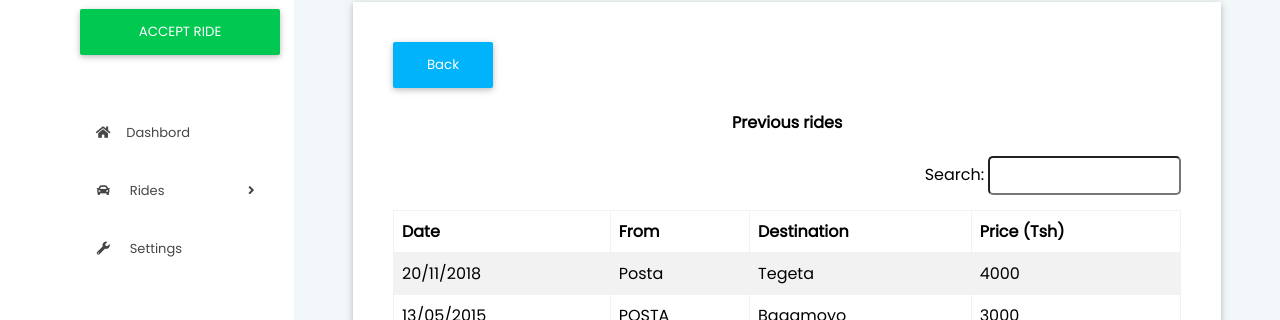
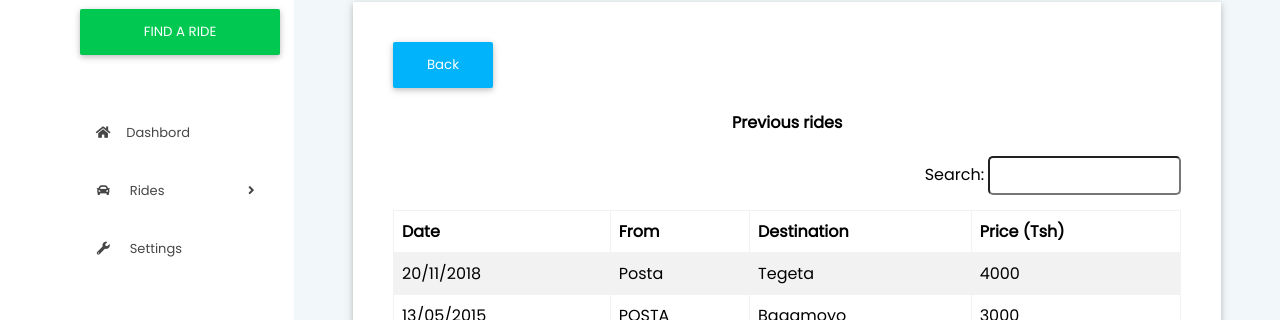
Before and after one commit to chrisoemma/ride-my-way, a React (Create React App) app in the folder front-end/: page /previous_rides in a window 1280 px wide. Shown: the part 127-447 px from the top of the page. Built offline with nearby package versions, Linux system fonts and the light colour scheme.

Commit message:
Change passenger side nav component to functional component

```diff
--- a/front-end/src/components/layouts/PassengerSideNav.js
+++ b/front-end/src/components/layouts/PassengerSideNav.js
@@ -1,17 +1,17 @@
-import React, { Component } from 'react'
+import React from 'react'
 import { Link } from 'react-router-dom'
 
-export class PassengerSideNav extends Component {
-    render() {
+function PassengerSideNav(props) {
+
     return (
         <div className="sidebar">
             <Link to="/find_ride"><button>FIND A RIDE</button></Link>
             <ul>
                 <li><Link to="/passenger_dashboard"><i className="fa fa-fw fa-home"></i>Dashbord</Link></li>
-                    <li onClick={this.props.navDropDown}><Link><i className="fa fa-fw fa-car"></i> Rides
+                <li onClick={props.navDropDown}><Link><i className="fa fa-fw fa-car"></i> Rides
                     <i className="fa fa-angle-right" aria-hidden="true"></i>
                 </Link>
-                        <div className={this.props.isOpen ? 'open-navlinks' : 'close-navlinks'}>
+                    <div className={props.isOpen ? 'open-navlinks' : 'close-navlinks'}>
                         <ul>
                             <li><Link to="/find_ride">Ride Offer</Link></li>
                             <li><Link to="/previous_rides">Previous rides</Link></li>
@@ -23,6 +23,5 @@ export class PassengerSideNav extends Component {
         </div>
     )
 }
-}
 
 export default PassengerSideNav
--- a/front-end/src/components/layouts/Sidenav.js
+++ b/front-end/src/components/layouts/Sidenav.js
@@ -8,7 +8,7 @@ export class SideNav extends Component {
         super()
         this.state = {
             isOpen: false,
-            isDriver: true
+            isDriver: false
         }
         this.navDropDown = this.navDropDown.bind(this)
     }
```
Lines whose indentation alone changed are shown as unchanged.
